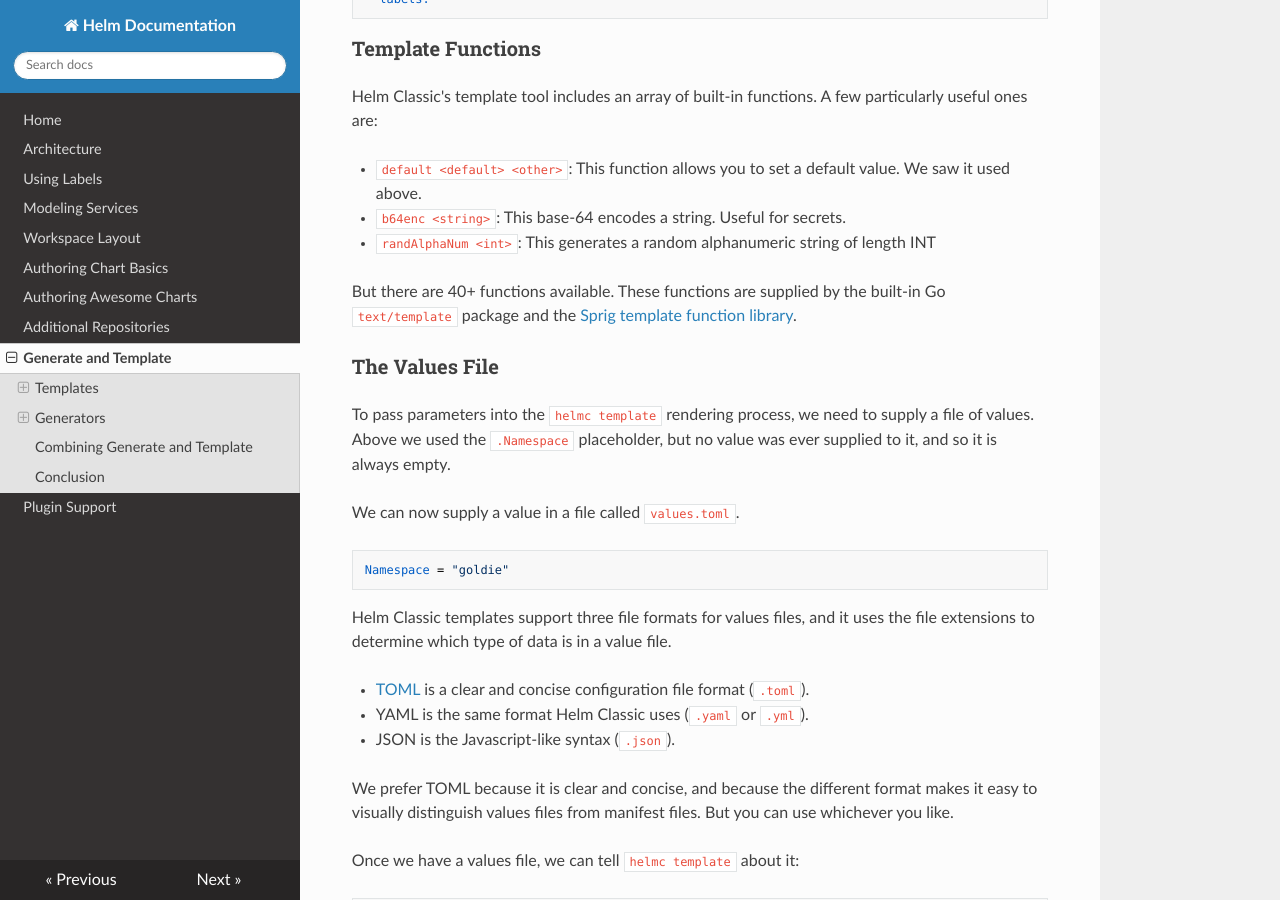
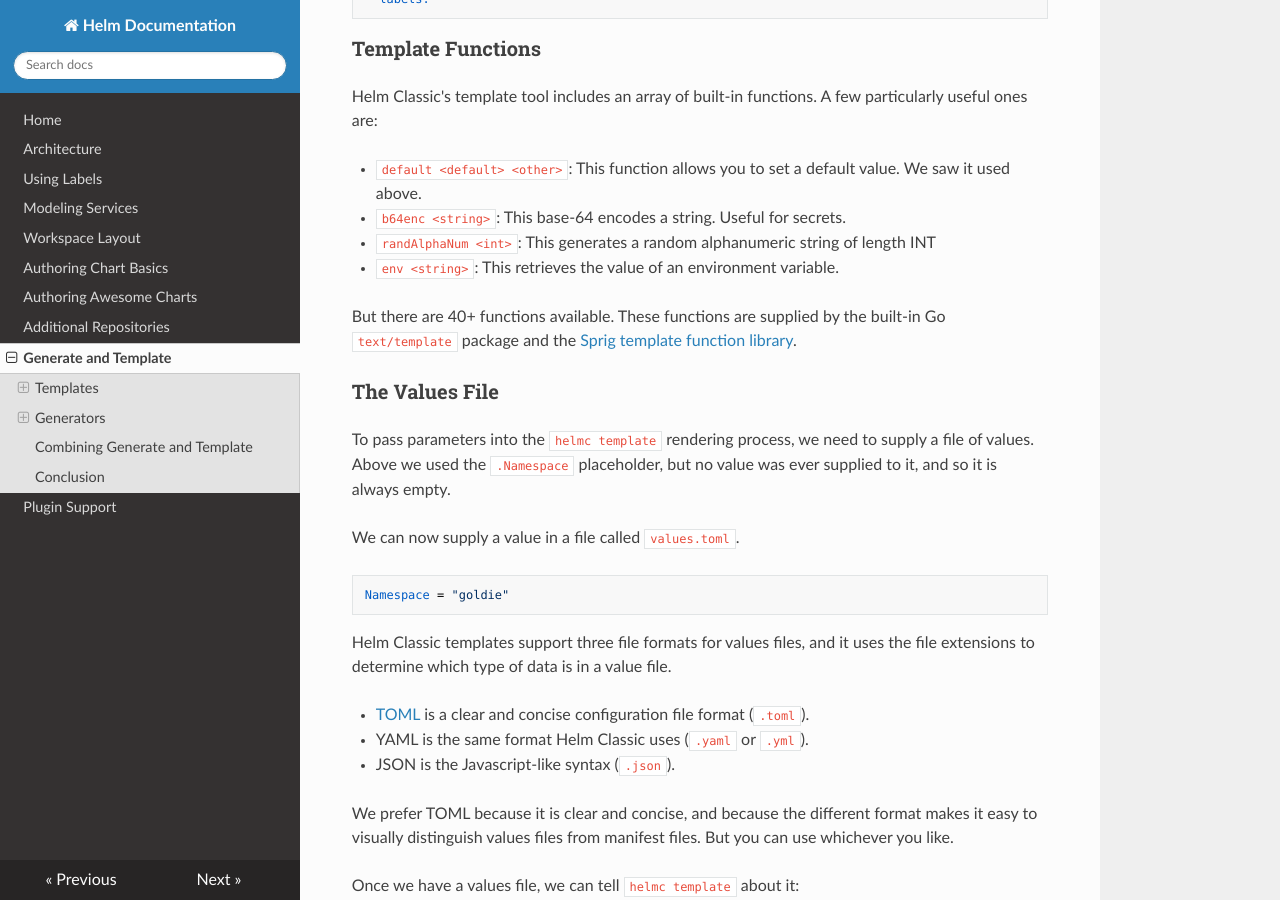
Before and after one commit to helm/helm-classic, an MkDocs documentation site: the page built from docs/generate-and-template.md, in a window 1280 px wide and 900 px high, scrolled down 1351 px. Built offline with MkDocs 1.6.1, drawn with Linux system fonts in a browser that asks for light colours; nearby versions of some CDN libraries; old or Windows-style settings are respelled for this version of MkDocs.

Commit message:
docs(generate-and-template): mention the env function

```diff
--- a/docs/generate-and-template.md
+++ b/docs/generate-and-template.md
@@ -77,6 +77,7 @@ particularly useful ones are:
 - `b64enc <string>`: This base-64 encodes a string. Useful for secrets.
 - `randAlphaNum <int>`: This generates a random alphanumeric string of
   length INT
+- `env <string>`: This retrieves the value of an environment variable.
 
 But there are 40+ functions available. These functions are supplied by
 the built-in Go `text/template` package and the [Sprig template function
```
